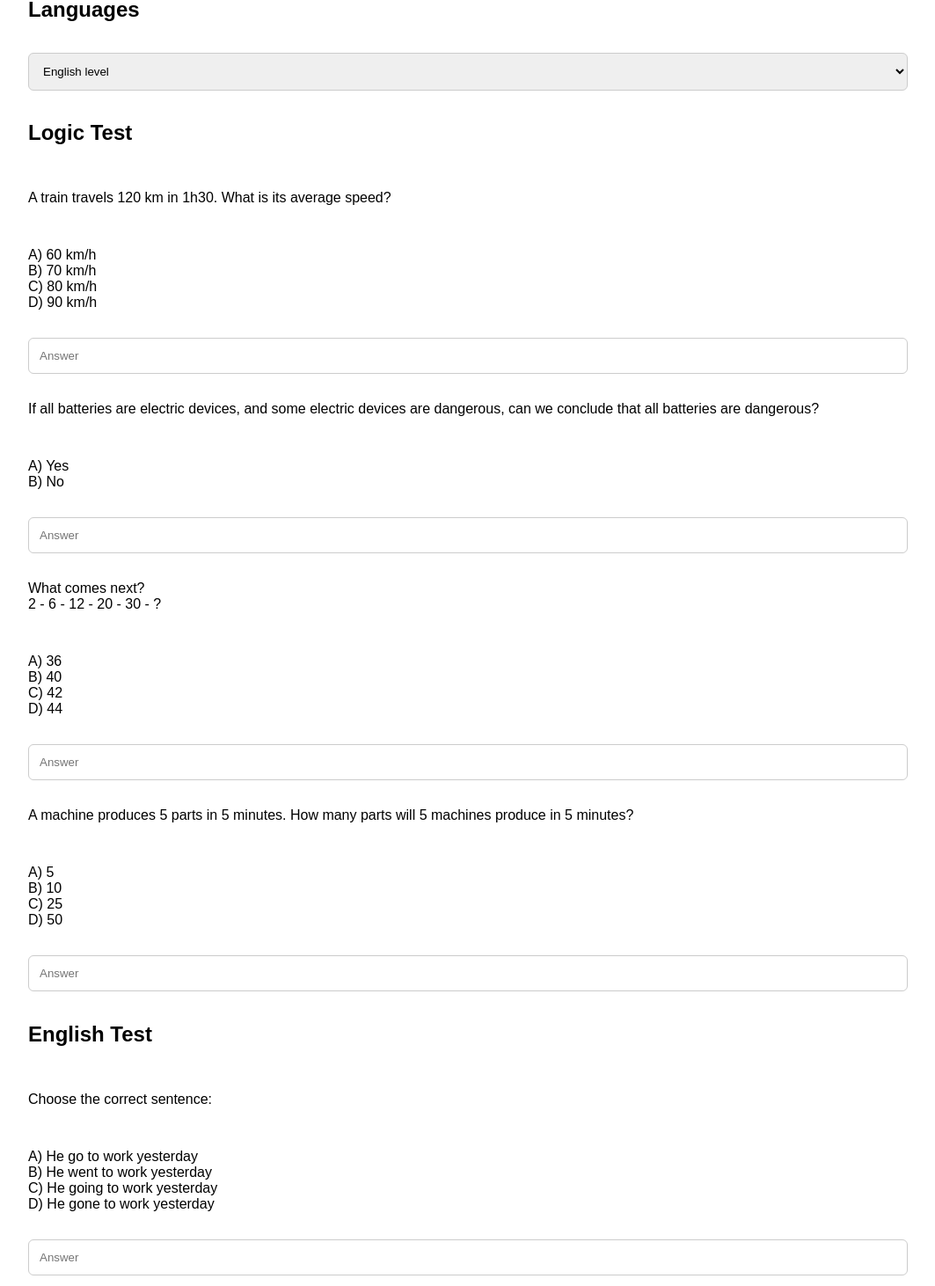
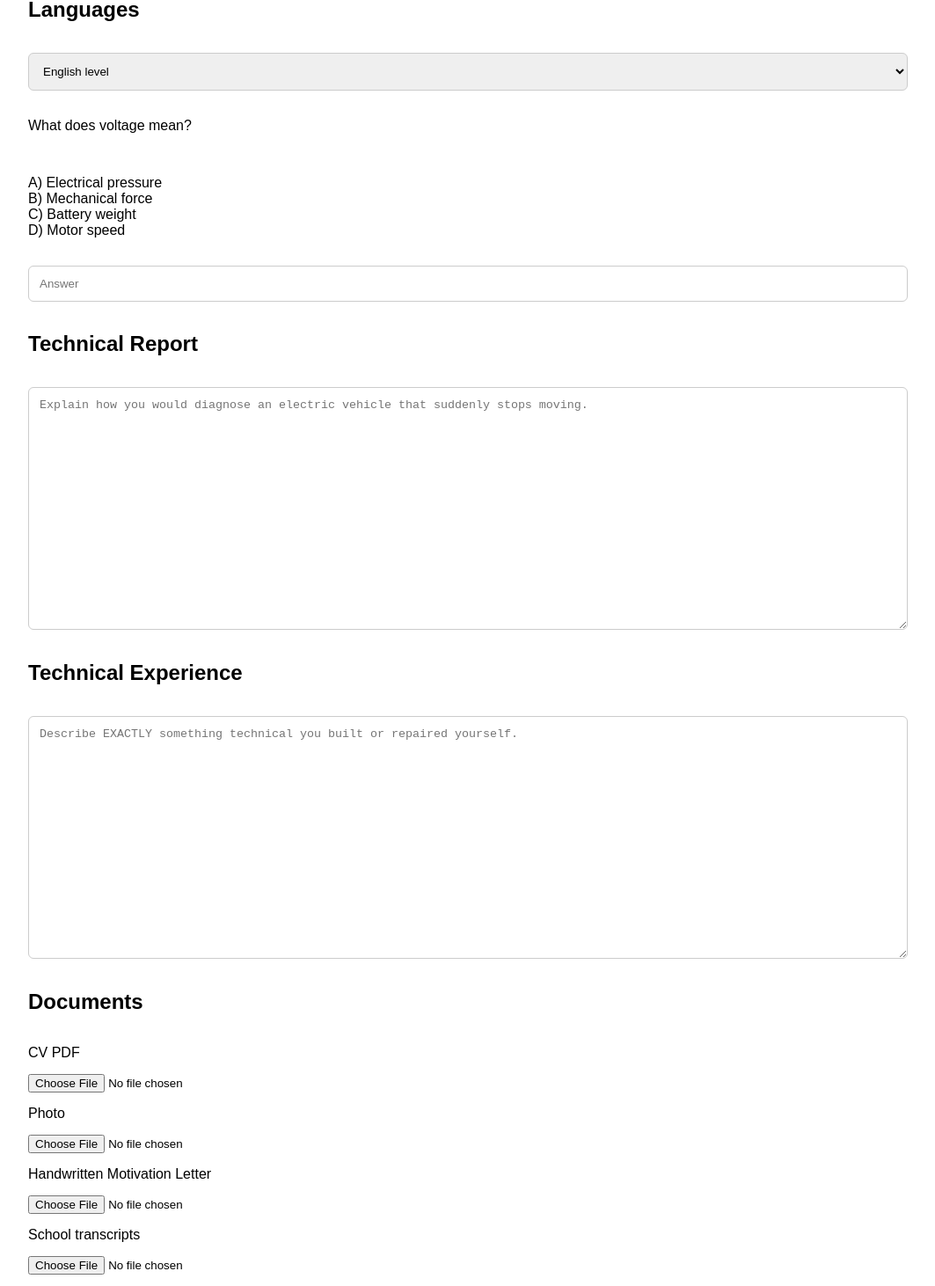
Before and after one commit to khelifamansour/neodrive-site, a Next.js app: page /talent-center in a window 1280 px wide. Shown: the part 1157-2619 px from the top of the page at 88% size, without its empty margins (108-1171 px from the left). Built offline with nearby package versions, Linux system fonts and the light colour scheme.

Commit message:
Update page.tsx

```diff
--- a/app/talent-center/page.tsx
+++ b/app/talent-center/page.tsx
@@ -54,13 +54,6 @@ const [examFinished, setExamFinished] = useState(false);
     currentJob: "",
     yearsExperience: "",
 
-    logic1: "",
-    logic2: "",
-    logic3: "",
-    logic4: "",
-
-    english1: "",
-    english2: "",
 
     technicalReport: "",
 
@@ -132,33 +125,7 @@ const [examFinished, setExamFinished] = useState(false);
 
       setLoading(true);
 
-      /* =========================
-         SCORE
-      ========================= */
 
-      let score = 0;
-
-      /* LOGIC */
-
-      if (form.logic1 === "C")
-        score += 10;
-
-      if (form.logic2 === "B")
-        score += 10;
-
-      if (form.logic3 === "C")
-        score += 10;
-
-      if (form.logic4 === "C")
-        score += 10;
-
-      /* ENGLISH */
-
-      if (form.english1 === "B")
-        score += 10;
-
-      if (form.english2 === "A")
-        score += 10;
 
       /* EDUCATION */
 
@@ -545,117 +512,6 @@ if (motivationLetterFile) {
 
         </select>
 
-        <h2>Logic Test</h2>
-
-        <p>
-          A train travels 120 km in 1h30.
-          What is its average speed?
-        </p>
-
-        <p>
-          A) 60 km/h
-          <br />
-          B) 70 km/h
-          <br />
-          C) 80 km/h
-          <br />
-          D) 90 km/h
-        </p>
-
-        <input
-          name="logic1"
-          placeholder="Answer"
-          onChange={handleChange}
-          style={input}
-        />
-
-        <p>
-          If all batteries are electric devices,
-          and some electric devices are dangerous,
-          can we conclude that all batteries are dangerous?
-        </p>
-
-        <p>
-          A) Yes
-          <br />
-          B) No
-        </p>
-
-        <input
-          name="logic2"
-          placeholder="Answer"
-          onChange={handleChange}
-          style={input}
-        />
-
-        <p>
-          What comes next?
-          <br />
-          2 - 6 - 12 - 20 - 30 - ?
-        </p>
-
-        <p>
-          A) 36
-          <br />
-          B) 40
-          <br />
-          C) 42
-          <br />
-          D) 44
-        </p>
-
-        <input
-          name="logic3"
-          placeholder="Answer"
-          onChange={handleChange}
-          style={input}
-        />
-
-        <p>
-          A machine produces 5 parts in 5 minutes.
-          How many parts will 5 machines produce in 5 minutes?
-        </p>
-
-        <p>
-          A) 5
-          <br />
-          B) 10
-          <br />
-          C) 25
-          <br />
-          D) 50
-        </p>
-
-        <input
-          name="logic4"
-          placeholder="Answer"
-          onChange={handleChange}
-          style={input}
-        />
-
-        <h2>English Test</h2>
-
-        <p>
-          Choose the correct sentence:
-        </p>
-
-        <p>
-          A) He go to work yesterday
-          <br />
-          B) He went to work yesterday
-          <br />
-          C) He going to work yesterday
-          <br />
-          D) He gone to work yesterday
-        </p>
-
-        <input
-          name="english1"
-          placeholder="Answer"
-          onChange={handleChange}
-          style={input}
-        />
-
         <p>
           What does voltage mean?
         </p>
```
